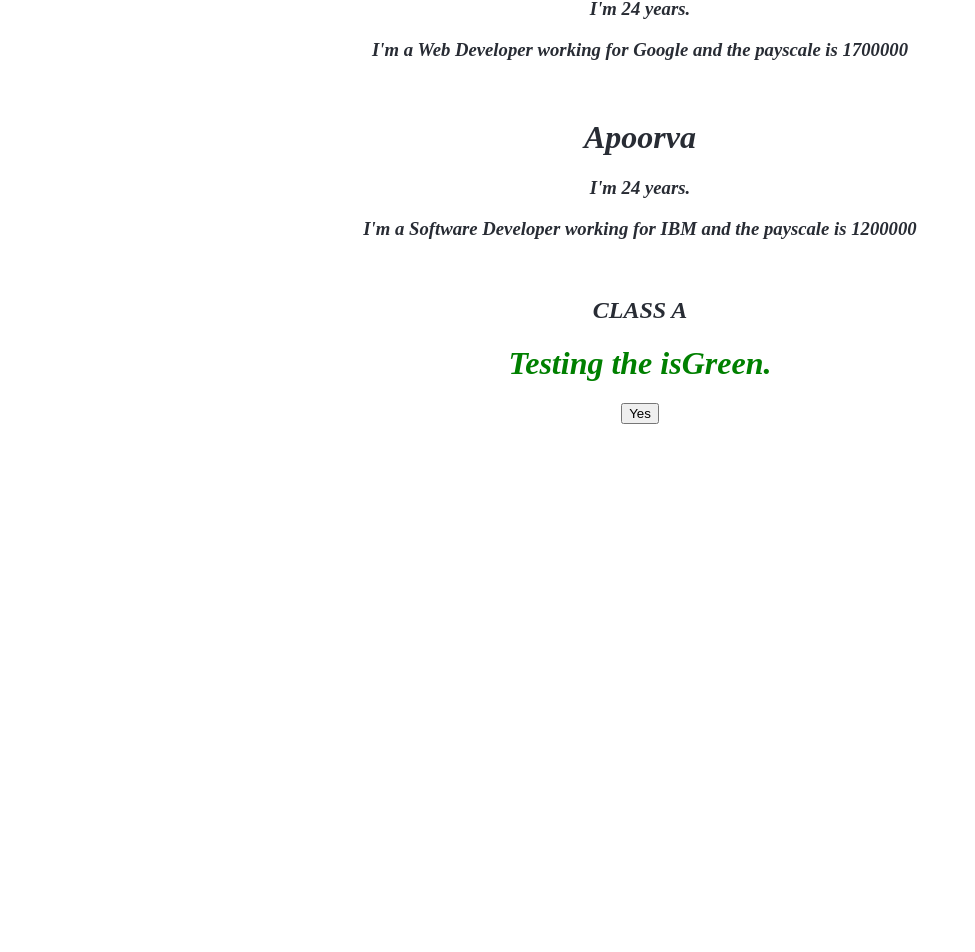
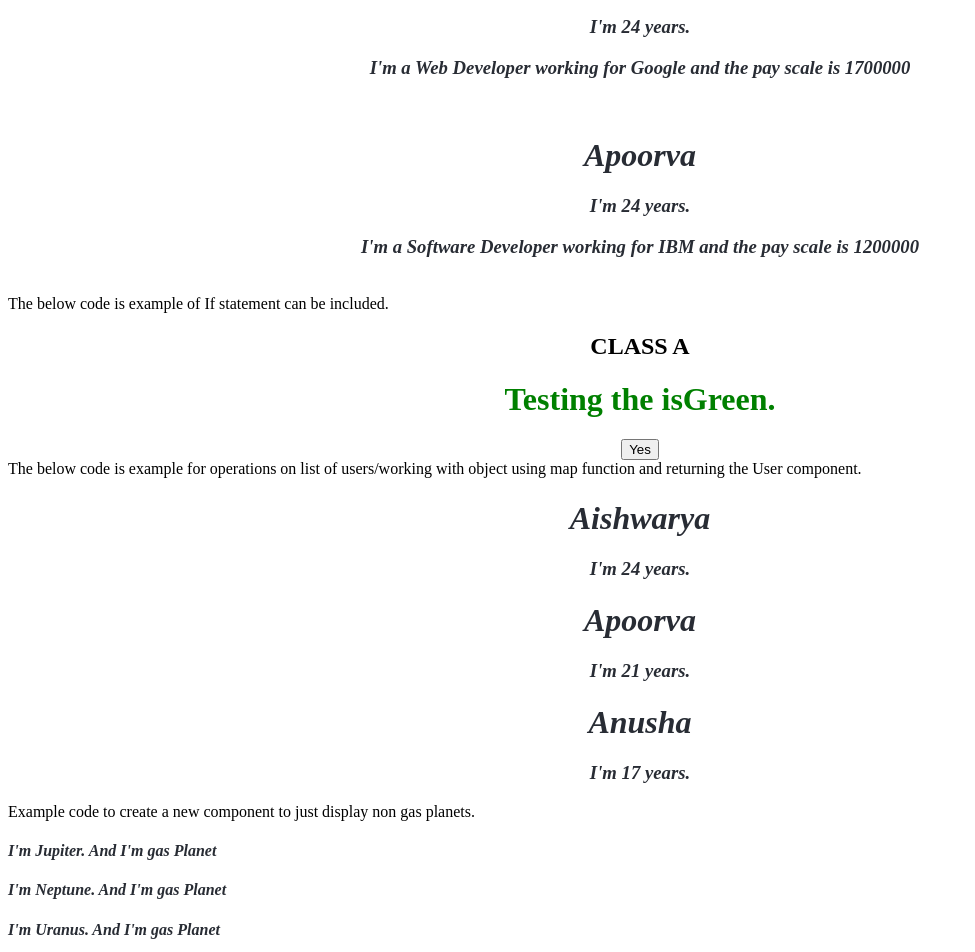
Before and after one commit to aishwaryamensinkai/React-Beginner-Course, a React (Create React App) app: page / in a window 1280 px wide. Shown: the part 108-1060 px from the top of the page, without its empty margins (0-975 px from the left). Before the commit the page ends 800 px from the top, so only its background shows below. Built offline with nearby package versions, Linux system fonts and the light colour scheme.

Commit message:
Ternary Operators, Lists in React, Css

```diff
--- a/src/App.js
+++ b/src/App.js
@@ -1,13 +1,33 @@
 import "./App.css";
+import { User } from "./User";
+import { Planets } from "./Planets";
 
 function App() {
   const cname = 2;
   const isGreen = true;
+  const users = [
+    { name: "Aishwarya", age: 24 },
+    { name: "Apoorva", age: 21 },
+    { name: "Anusha", age: 17 },
+  ];
+  const planets = [
+    { name: "Mars", isGasPlanet: false },
+    { name: "Earth", isGasPlanet: false },
+    { name: "Jupiter", isGasPlanet: true },
+    { name: "Venus", isGasPlanet: false },
+    { name: "Neptune", isGasPlanet: true },
+    { name: "Uranus", isGasPlanet: true },
+  ];
+
+  //return function
   return (
     <>
+      Div class to display the HTML contents.In className another CSS class is
+      included.
       <div className="App Extracss">
         Hello
         <br />
+        {/* User and Job are the components in react */}
         <User name="Aishwarya" age={24} />
         <Job position="Web Developer" salary={1700000} company="Google" />
         <br />
@@ -15,31 +35,42 @@ function App() {
         <Job position="Software Developer" salary={1200000} company="IBM" />
       </div>
       <br />
-      <div className="App Extracss">
+      The below code is example of If statement can be included.
+      <div className="App">
         {cname >= 2 ? <h2>CLASS A</h2> : <h2>CLASS B</h2>}
         <h1 style={{ color: isGreen ? "green" : "red" }}>
           Testing the isGreen.
         </h1>
         {isGreen && <button>Yes</button>}
       </div>
+      The below code is example for operations on list of users/working with
+      object using map function and returning the User component.
+      <div className="App Extracss">
+        <p>
+          {users.map((user, key) => {
+            return <User name={user.name} age={user.age} />;
+          })}
+        </p>
+      </div>
+      Example code to create a new component to just display non gas planets.
+      <div className="Extracss">
+        <p>
+          {planets.map((planet, key) => {
+            return (
+              <Planets name={planet.name} isGasPlanet={planet.isGasPlanet} />
+            );
+          })}
+        </p>
+      </div>
     </>
   );
 }
-
-const User = (props) => {
-  return (
-    <div>
-      <h1>{props.name}</h1>
-      <h3>I'm {props.age} years.</h3>
-    </div>
-  );
-};
 
 const Job = (props) => {
   return (
     <div>
       <h3>
-        I'm a {props.position} working for {props.company} and the payscale is{" "}
+        I'm a {props.position} working for {props.company} and the pay scale is{" "}
         {props.salary}
       </h3>
     </div>
--- /dev/null
+++ b/src/Planets.js
@@ -0,0 +1,11 @@
+export const Planets = (props) => {
+  return (
+    <div>
+      {props.isGasPlanet ? (
+        <h4>I'm {props.name}. And I'm gas Planet</h4>
+      ) : (
+        <p></p>
+      )}
+    </div>
+  );
+};
--- /dev/null
+++ b/src/User.js
@@ -0,0 +1,8 @@
+export const User = (props) => {
+  return (
+    <div>
+      <h1>{props.name}</h1>
+      <h3>I'm {props.age} years.</h3>
+    </div>
+  );
+};
```
